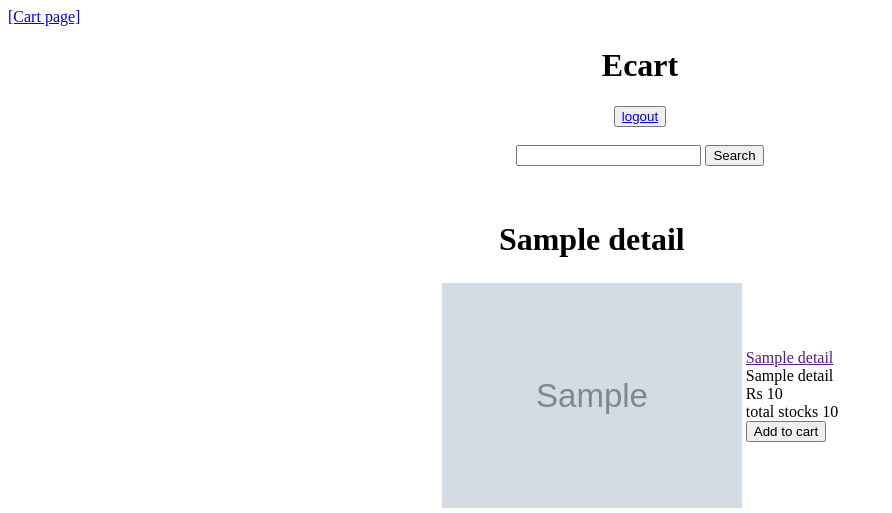
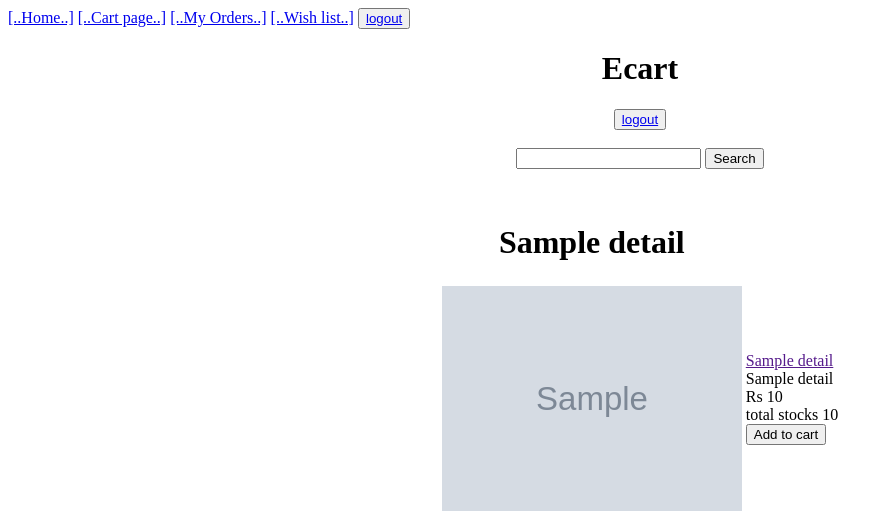
Before and after one commit to Raguram-labglo/Ecommerce, a Django app: template Ecart/templates/search.html in a window 1280 px wide. Shown: the top 513 px of the page, without its empty margins (0-892 px from the left). Run offline with Django 4.2, Linux system fonts and the light colour scheme; the template is opened without the code that fills it: values that come from a table or form of the project are taken from there, others are empty; tables that the repository leaves empty hold one stand-in row (values such as "Sample post"); grey boxes marked "Sample" are stand-in pictures.

Commit message:
Upto wish list

```diff
--- a/Ecart/templates/add_cart.html
+++ b/Ecart/templates/add_cart.html
@@ -1,4 +1,8 @@
 <html>
+    <a href="{% url 'show' %}">[..Home..]</a>
+    <a href="{% url 'cart'%}">[..Cart page..]</a>
+    <a href="{% url 'orders' %}">[..My Orders..]</a>
+    <a href="{% url 'wish_list' %}">[..Wish list..]</a>
 <title>add cart</title>
 <center>
 
--- a/Ecart/templates/cart.html
+++ b/Ecart/templates/cart.html
@@ -1,7 +1,9 @@
 <html>
+    <a href="{% url 'show' %}">[..Home..]</a>
+    <a href="{% url 'wish_list' %}">[..Wish list..]</a>
 <title>Cart</title>
 <a href="{% url 'orders' %}">[..My Orders..]</a>
-
+<button><a href="{% url 'logout' %}">logout</a></button>
     {% csrf_token %}
     <center>
 
--- a/Ecart/templates/order_details.html
+++ b/Ecart/templates/order_details.html
@@ -1,4 +1,8 @@
 <html>
+    <a href="{% url 'show' %}">[..Home..]</a>
+    <a href="{% url 'cart'%}">[..Cart page..]</a>
+    <a href="{% url 'wish_list' %}">[..Wish list..]</a>
+    <button><a href="{% url 'logout' %}">logout</a></button>
 <title>orders</title>
 
 <body>
--- a/Ecart/templates/search.html
+++ b/Ecart/templates/search.html
@@ -1,6 +1,11 @@
 <html>
+
     <title>Search you want</title>
-    <a href="{% url 'cart' %}"><p>[Cart page]</p></a>
+    <a href="{% url 'show' %}">[..Home..]</a>
+    <a href="{% url 'cart'%}">[..Cart page..]</a>
+    <a href="{% url 'orders' %}">[..My Orders..]</a>
+    <a href="{% url 'wish_list' %}">[..Wish list..]</a>
+    <button><a href="{% url 'logout' %}">logout</a></button>
 
     <center>
     <h1>Ecart</h1>
--- a/Ecart/templates/show.html
+++ b/Ecart/templates/show.html
@@ -27,7 +27,7 @@
               <a href="{% url 'add_to_cart' i.id %}"><button>Add to cart</button></a></td>
             <td>
               {% if i in alredy %}
-              <a href=""><img src="https://encrypted-tbn0.gstatic.com/images?q=tbn:ANd9GcRwkSl0E2nBfChJktuTw_eV52iKo7ebGK-pc9rMbb1jeA3RsDX_pQgeH2v-QoJ-CrfU4FQ&usqp=CAU" width="20px"></a></td>
+              <a href="{% url 'remove_wish' i.id %}"><img src="https://encrypted-tbn0.gstatic.com/images?q=tbn:ANd9GcRwkSl0E2nBfChJktuTw_eV52iKo7ebGK-pc9rMbb1jeA3RsDX_pQgeH2v-QoJ-CrfU4FQ&usqp=CAU" width="20px"></a></td>
               {% else %}
               <a href="{% url 'wish' i.id %}"><img src="https://image.pngaaa.com/267/2267-middle.png" width="20px"></a></td>
               {% endif %}
--- a/Ecart/templates/wish_list.html
+++ b/Ecart/templates/wish_list.html
@@ -1,4 +1,8 @@
 <html>
+    <a href="{% url 'show' %}">[..Home..]</a>
+    <a href="{% url 'cart'%}">[..Cart page..]</a>
+    <a href="{% url 'orders' %}">[..My Orders..]</a>
+    <button><a href="{% url 'logout' %}">logout</a></button>
 <title>
     wish list
 </title>
--- a/Ecart/urls.py
+++ b/Ecart/urls.py
@@ -14,5 +14,6 @@ urlpatterns = [path('show/', views.Product_list, name = 'show'),
                path('update_cart/<int:id>', views.Update_cart, name = 'update_cart'),
                path('create_order/', views.Create_order, name = 'create_order'),
                path('wish/<int:id>', views.Wish_list_products, name = 'wish'),
-               path('wish_list/', views.Show_wish, name = 'wish_list')
+               path('wish_list/', views.Show_wish, name = 'wish_list'),
+               path('remove_wish/<int:id>', views.Remove_wish, name = 'remove_wish')
                ]
```
Also changed, not shown: Ecart/templates/wish_page.html (deleted, +0 -23 lines), Ecart/views.py (+10 -3 lines), ecommerce/prodects_img/apple.jpg (added).
